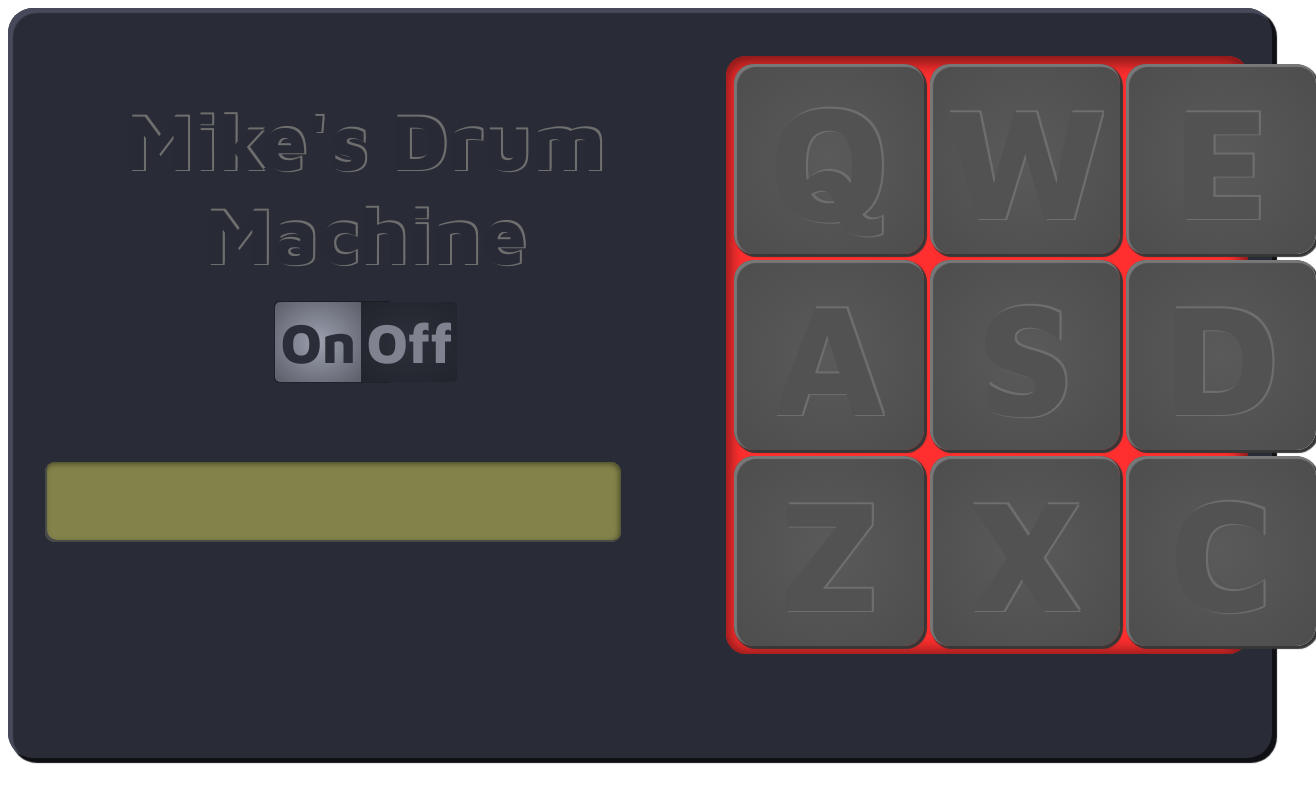
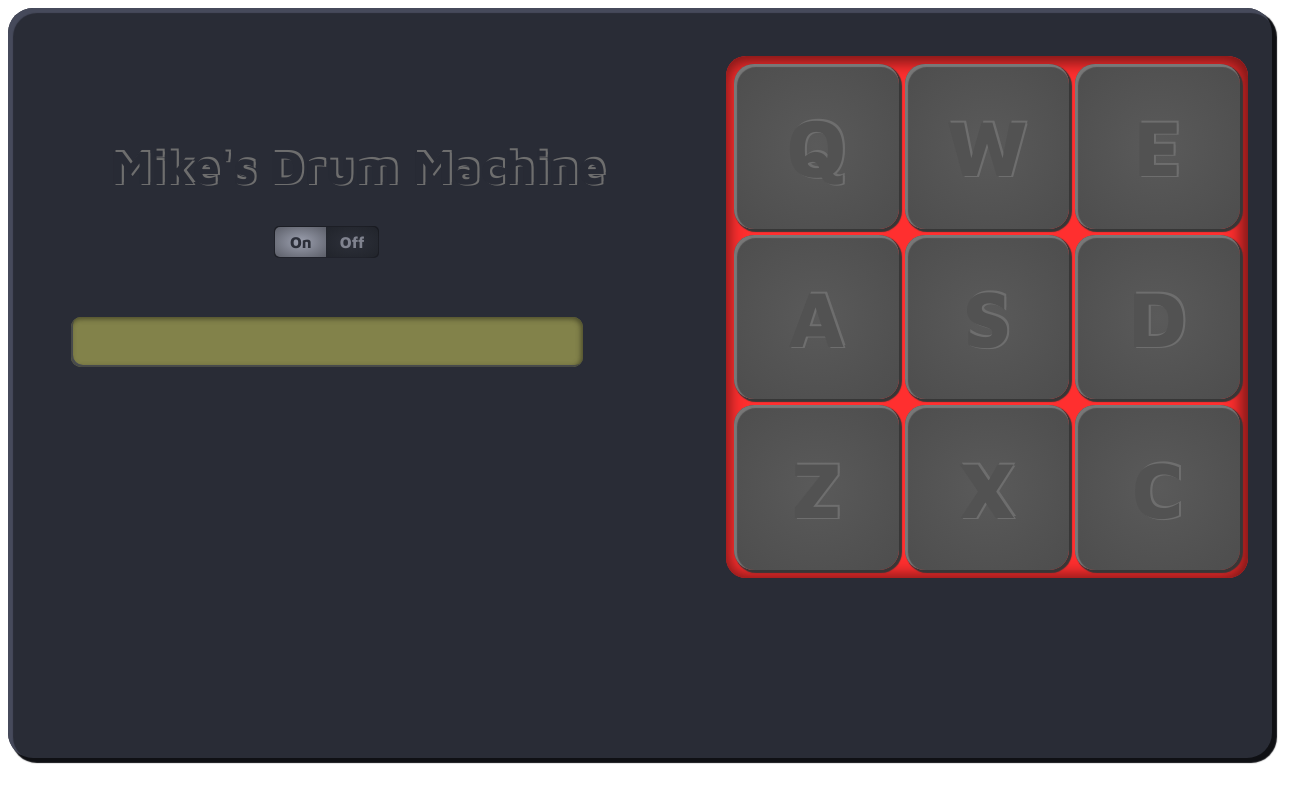
Before and after one commit to MWyssy/drum-machine, a React (Vite) app: page / in a window 1280 px wide. Shown: the whole page, 1316 px wide, since content can reach past the window. Built offline with nearby package versions, Linux system fonts and the light colour scheme.

Commit message:
resonsiveness touchups

```diff
--- a/src/Styles/Display.css
+++ b/src/Styles/Display.css
@@ -1,6 +1,6 @@
 #display {
     height: 50px;
-    width: 85vw;
+    width: 100%;
     background-color: rgb(130, 130, 74);
     box-shadow:
         inset -1px 1px 5px 1px rgb(76, 76, 43),
@@ -15,30 +15,25 @@ h3 {
     align-self: center;
 }
 
-@media (min-width: 0) {
+@media (orientation: portrait) {
     #display {
-        font-size: 1.5rem;
-        margin-top: -5vh;
+        width: 80vw;
+    }
+    @media (min-width: 0) {
+        #display {
+            font-size: 1.5rem;
+        }
     }
 }
 
+
 @media (orientation: landscape) {
     #display {
-        width: 45vw;
+        width: 40vw;
+    }
+    @media (min-width: 0) {
+        #display {
+            font-size: 1.5rem;
+        }
     }
 }
-
-@media (min-width: 500px) {
-    #display {
-        font-size: 3rem;
-        height: 8vh;
-    }
-}
-
-@media (min-width: 850px) {
-    #display {
-        font-size: 4rem;
-        height: 10vh;
-        margin-top: 5vh;
-    }
-}
--- a/src/Styles/DrumPad.css
+++ b/src/Styles/DrumPad.css
@@ -2,12 +2,12 @@
     display: grid;
     grid-template-columns: 1fr 1fr 1fr;
     grid-template-rows: 1fr 1fr 1fr;
-    width: 90vw;
+    width: 90%;
     padding: 5px;
     background-color: rgb(255, 47, 47);
     border-radius: 20px;
     box-shadow: inset -2px 2px 15px 5px rgb(122, 23, 23);
-    margin-left: 2vw;
+    margin-left: 2%;
 }
 
 .drum-pad {
@@ -41,12 +41,18 @@
     justify-content: center;
 }
 
+@media (orientation: portrait) {
+    #display-and-switch {
+        width: 100%;
+    }
     @media (min-width: 0) {
         .drum-pad {
             font-size: 5rem;
         }
         #drum-pads {
-        max-height: 45vh;
+            max-height: 45%;
+            margin-left: 5%;
+        }
     }
 }
 
@@ -54,41 +60,26 @@
     #body {
         display: flex;
     }
-
     #drum-pads {
-        width: 40vw;
+        width: 40%;
         grid-area: 1 / col2-start;
         position: absolute;
-        top: 7vh;
-        right: 2.5vw;
+        top: 7%;
+        right: 2.5%;
     }
 
     #display-and-switch {
-        width: 50vw;
-        margin-top: -5vh;
+        width: 50%;
+    }
+
+    @media (min-width: 0) {
+        .drum-pad {
+            font-size: 5rem;
+        }
+        #drum-pads {
+            max-height: 90%;
         }
     }
 
-@media (min-width: 500px) {
-    .drum-pad {
-        font-size: 6rem;
+
 }
-    #drum-pads {
-        max-height: 75vh;
-    }
-    #display-and-switch {
-        height: 30vh;
-    }
-}
-
-@media (min-width: 850px) {
-    .drum-pad {
-        font-size: 10rem;
-    }
-    #drum-pads {
-        max-height: 80vh;
-    }
-    #display-and-switch {
-        height: 30vh;
-    }
-}
--- a/src/Styles/Switch.css
+++ b/src/Styles/Switch.css
@@ -35,25 +35,6 @@
         font-size: 1rem;
     }
     #switch {
-        margin-top: -5vh;
+        margin-top: -10%;
     }
 }
-
-@media (min-width: 500px) {
-    #switch {
-        height: 6vh;
-        margin-top: -5vh;
-    }
-    .on-off {
-        font-size: 2.5rem;
-    }
-}
-
-@media (min-width: 850px) {
-    #switch {
-        height: 10vh;
-    }
-    .on-off {
-        font-size: 3.5rem;
-    }
-}
--- a/src/Styles/Title.css
+++ b/src/Styles/Title.css
@@ -5,24 +5,20 @@ h1 {
     text-shadow:
         2px 1px 0 rgb(110, 110, 110),
         2px -2px 0 rgb(110, 110, 110);
+    text-align: center;
+}
+
+@media (orientation: portrait) {
+    #title {
+        width: 100%;
+        margin-top: 10%;
+    }
+
 }
 
 @media (orientation: landscape) {
     #title {
-        width: 55vw;
-        margin-top: 10vh;
+        width: 55%;
+        margin-top: 10%;
     }
 }
-
-@media (min-width: 500px) {
-    h1 {
-        font-size: 5rem;
-    }
-}
-
-
-@media (min-width: 850) {
-    h1 {
-        font-size: 9rem;
-    }
-}
```
Lines whose indentation alone changed are shown as unchanged.
